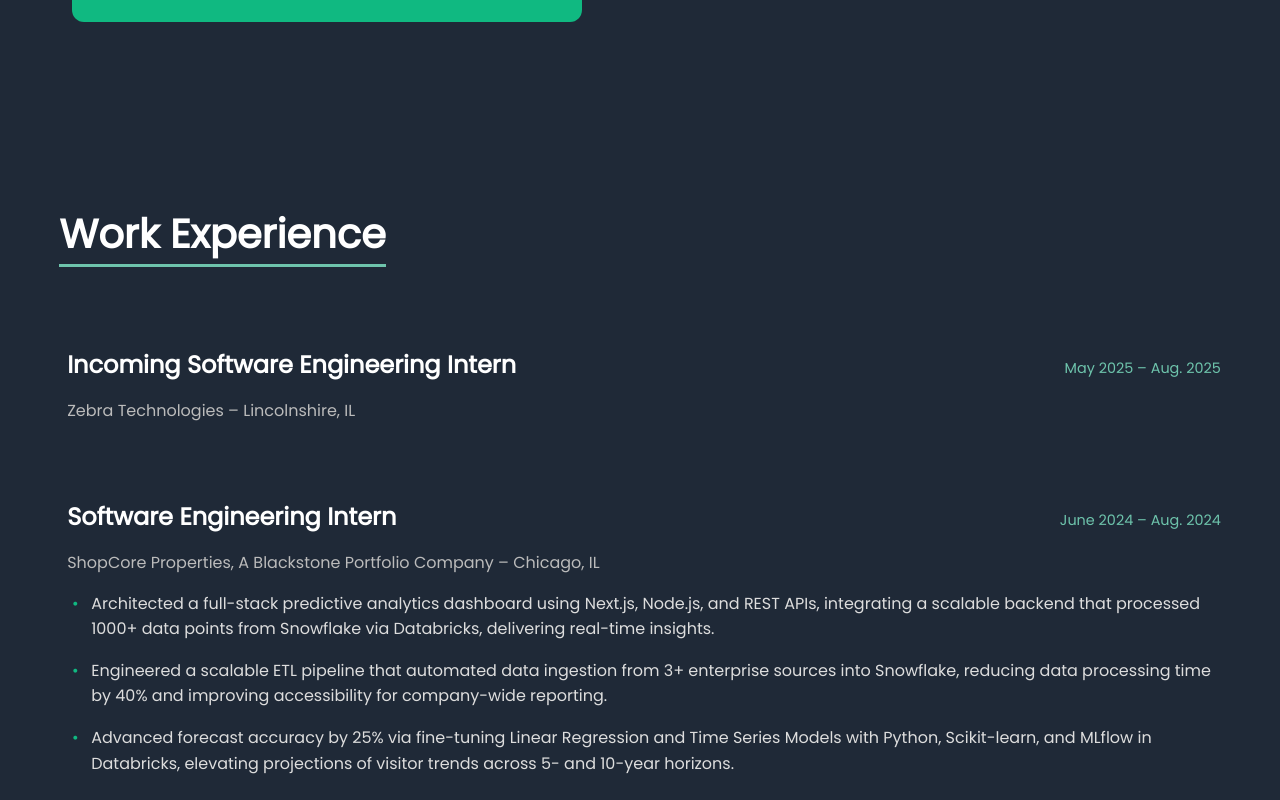
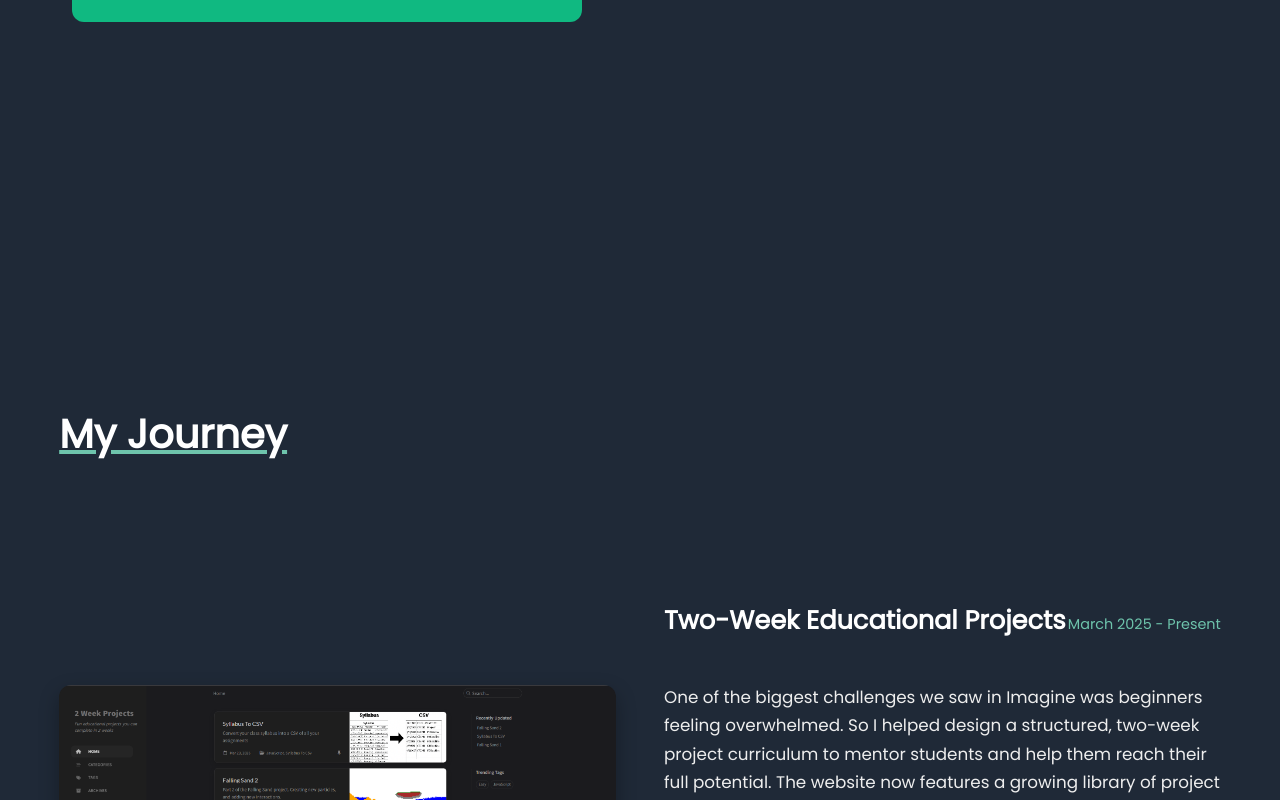
Before and after one commit to arnavg34/arnav.dev, a React (Vite) app in the folder react-ts/: page /journey in a window 1280 px wide. Shown: the part 820-1620 px from the top of the page. Built offline with nearby package versions, Linux system fonts and the light colour scheme.

Commit message:
updated homepage

```diff
--- a/react-ts/src/components/HomePage.tsx
+++ b/react-ts/src/components/HomePage.tsx
@@ -11,7 +11,7 @@ export default function HomePage() {
           <Hero />
         </section>
         <section id="skills" style={{ paddingTop: '100px' }}>
-          <Experience />
+          {/* <Experience /> */}
         </section>
         <section id="journey" style={{ paddingTop: '200px' }}>
           <Journey />
@@ -20,7 +20,7 @@ export default function HomePage() {
           <Experience />
         </section>
         <section id="projects" style={{ paddingTop: '100px' }}>
-          <Experience />
+          {/* <Experience /> */}
         </section>
       </>
     )
```
